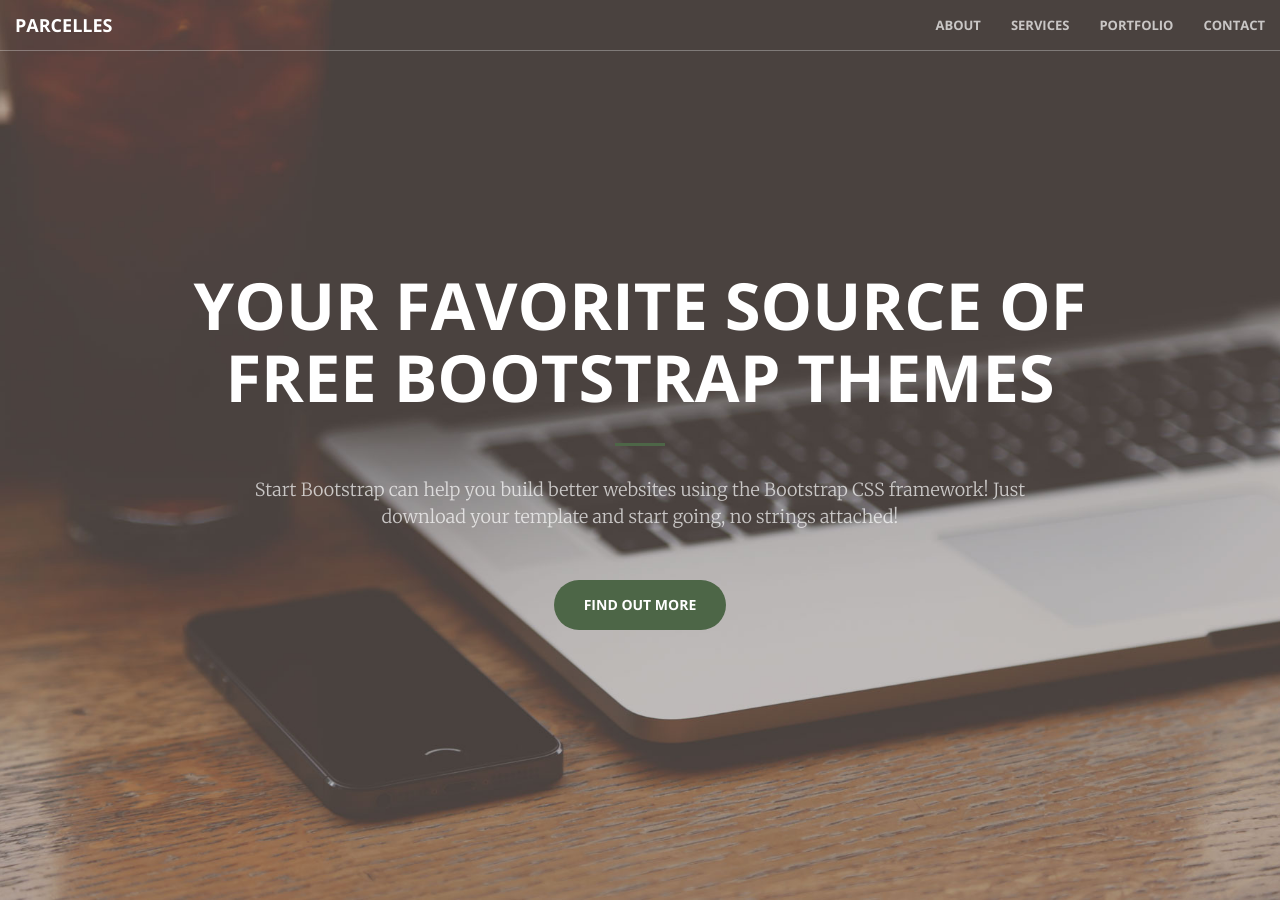
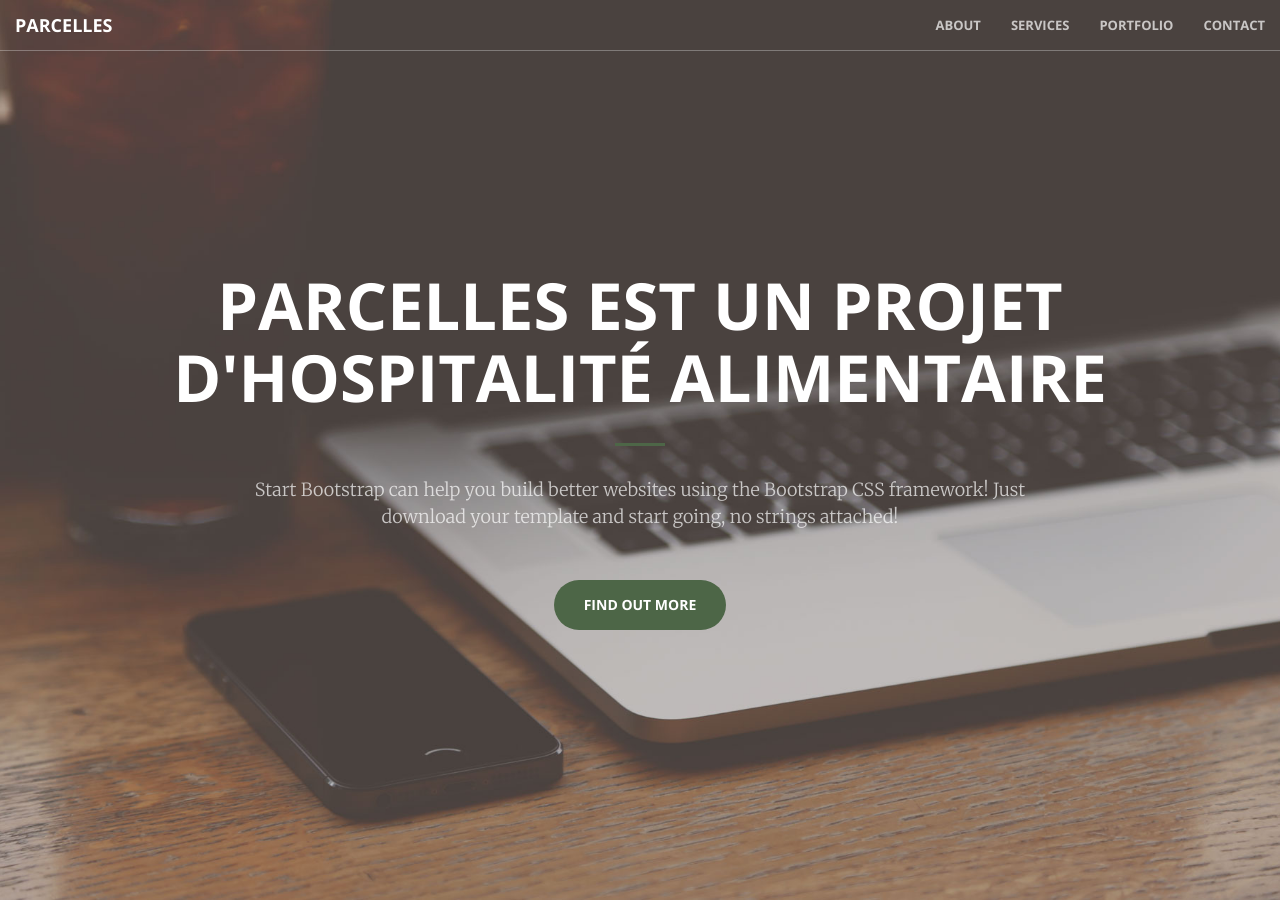
Before and after one commit to stackbit-projects/pleasant-europa-2d049, a Jekyll site: the page built from index.html, in a window 1280 px wide and 900 px high. Built offline with Jekyll 4.4.1, drawn with Linux system fonts in a browser that asks for light colours.

Commit message:
header.html: changed

```diff
--- a/_includes/header.html
+++ b/_includes/header.html
@@ -1,7 +1,7 @@
 <header>
     <div class="header-content">
         <div class="header-content-inner">
-            <h1>Your Favorite Source of Free Bootstrap Themes</h1>
+            <h1>Parcelles est un projet d'hospitalité alimentaire</h1>
             <hr>
             <p>Start Bootstrap can help you build better websites using the Bootstrap CSS framework! Just download your template and start going, no strings attached!</p>
             <a href="#about" class="btn btn-primary btn-xl page-scroll">Find Out More</a>
```
